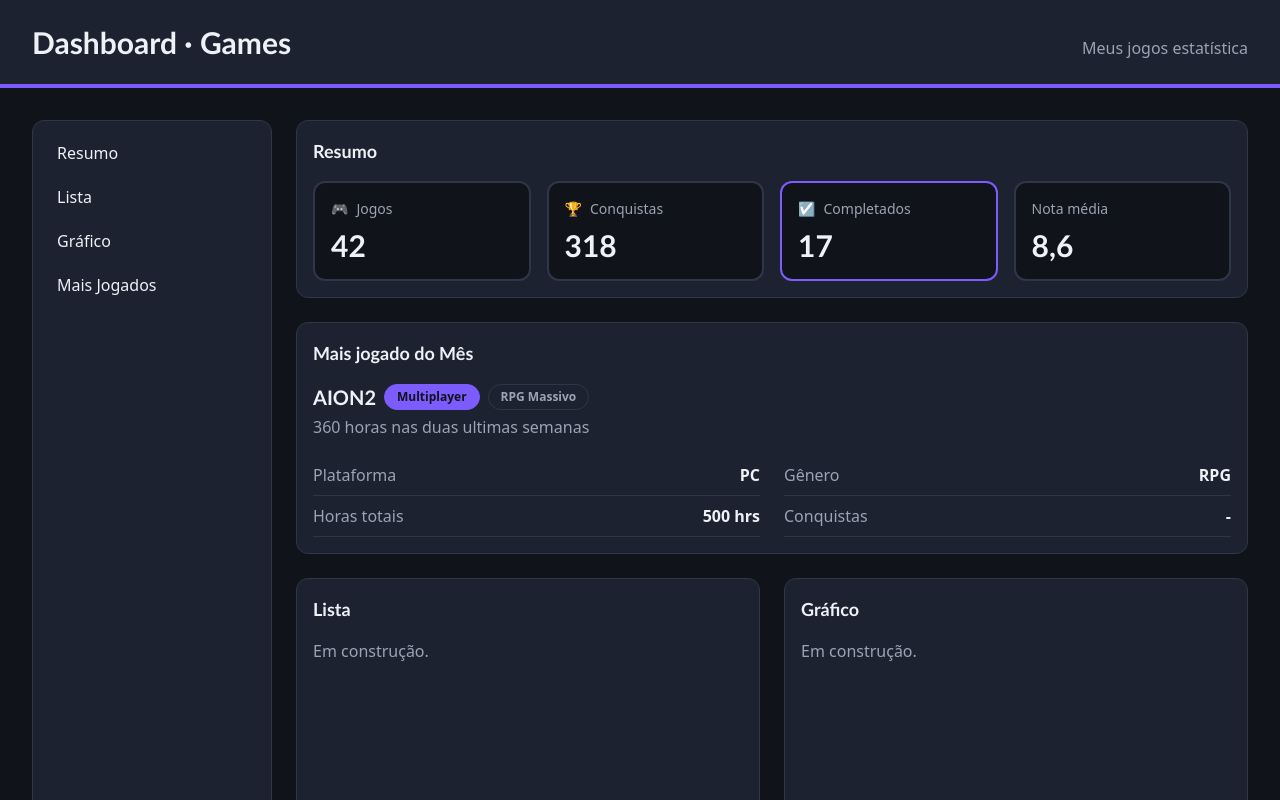
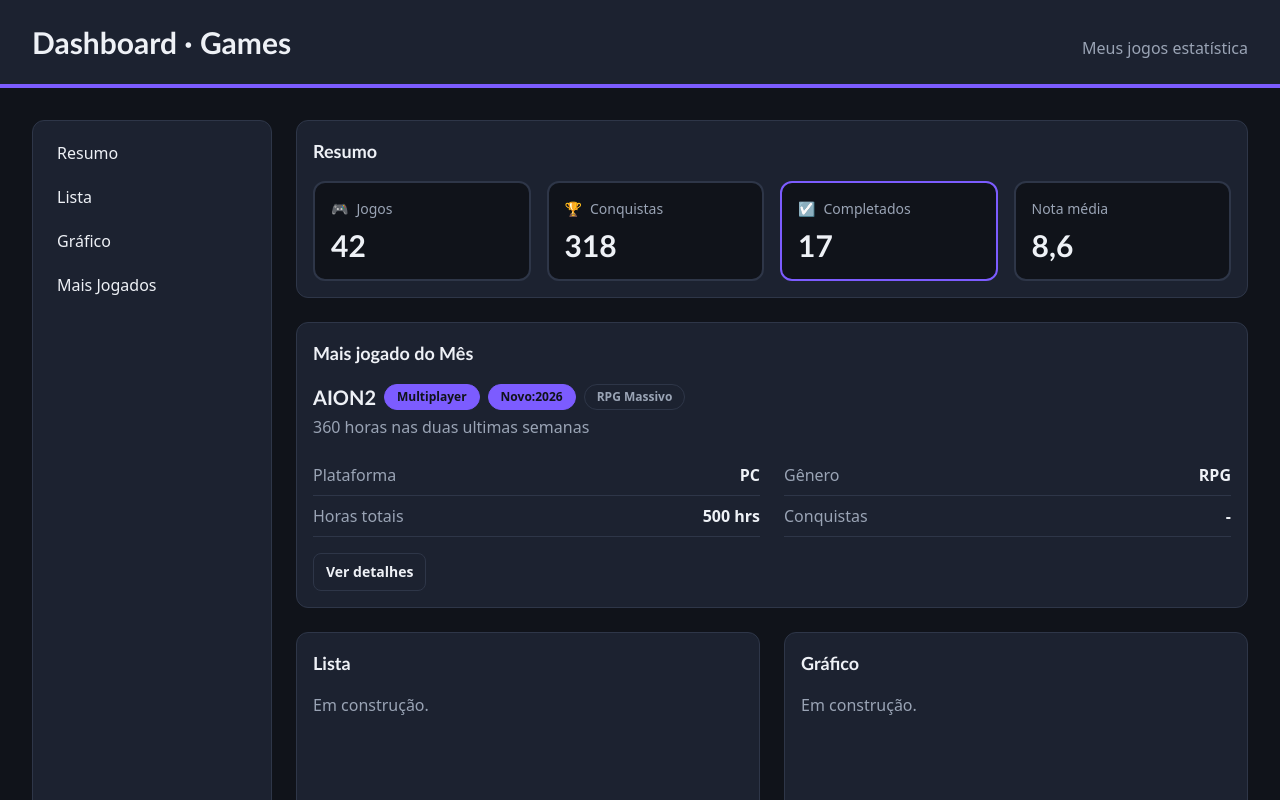
Before and after one commit to giovanaganzerdeleon/my-dashbord, a React (Vite) app: page / in a window 1280 px wide. Shown: the top 800 px of the page. Built offline with nearby package versions, Linux system fonts and the light colour scheme.

Commit message:
feat: add DetailsToggle with show/hide state

```diff
--- a/src/App.jsx
+++ b/src/App.jsx
@@ -5,6 +5,7 @@ import SummaryCard from './components/SummaryCard.jsx';
 import Panel from './components/Painel.jsx';
 import InfoRow from './components/InfoRow.jsx';
 import StatusBadge from './components/StatusBadge.jsx';
+import DetailsToggle from './components/DetailsToggle.jsx';
 
 function App() {
   return (
@@ -37,8 +38,9 @@ function App() {
         >
           <div className="flex flex-wrap items-center gap-2">
             <h3 className="font-heading text-xl font-bold">AION2</h3>
-            <StatusBadge label ="Multiplayer" isActive />
-            <StatusBadge label ="RPG Massivo" />
+            <StatusBadge label="Multiplayer" isActive />
+            <StatusBadge label="Novo:2026" isActive />
+            <StatusBadge label="RPG Massivo" />
           </div>
           <p className="mt-1 text-muted">360 horas nas duas ultimas semanas</p>
           <div className="mt-4 grid gap-x-6 md:grid-cols-2">
@@ -46,6 +48,9 @@ function App() {
             <InfoRow label="Gênero" value="RPG" />
             <InfoRow label="Horas totais" value="500 hrs" />
             <InfoRow label="Conquistas" value="-" />
+            <DetailsToggle>
+              <p>Falta o último chefe e 3 áreas do mapa.</p>
+            </DetailsToggle>
           </div>
         </Panel>
 
--- /dev/null
+++ b/src/components/DetailsToggle.jsx
@@ -0,0 +1,26 @@
+import { useState } from 'react';
+
+function DetailsToggle({ children }) {
+  const [isOpen, setIsOpen] = useState(false);
+
+  function toggleDetails() {
+    setIsOpen(!isOpen);
+  }
+
+  return (
+    <div className="mt-4">
+      <button
+        type="button"
+        onClick={toggleDetails}
+        aria-expanded={isOpen}
+        className="rounded-lg border border-border px-3 py-2
+          text-sm font-bold hover:border-primary hover:text-primary"
+      >
+        {isOpen ? 'Ocultar detalhes' : 'Ver detalhes'}
+      </button>
+      {isOpen && <div className="mt-3 text-muted">{children}</div>}
+    </div>
+  );
+}
+
+export default DetailsToggle;
```
